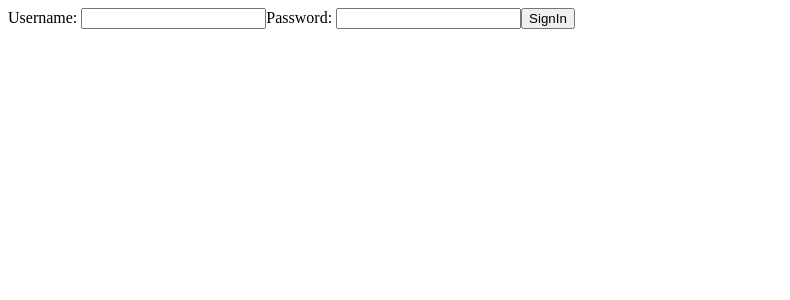
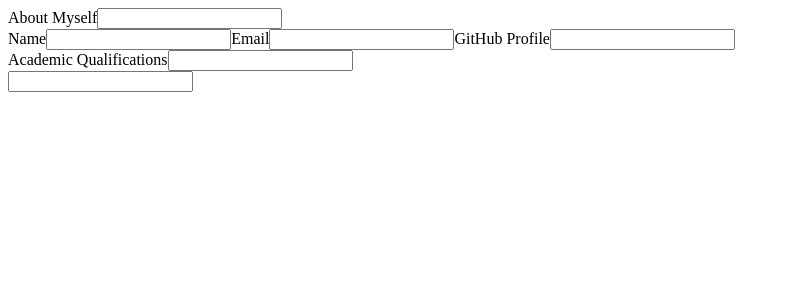
Before and after one commit to evansochieng/Resume-Builder, a React (Create React App) app in the folder resume-builder/: page / in a window 1280 px wide. Shown: the top 300 px of the page, without its empty margins (0-790 px from the left). Built offline with nearby package versions, Linux system fonts and the light colour scheme.

Commit message:
Fill resume items

```diff
--- a/resume-builder/src/App.js
+++ b/resume-builder/src/App.js
@@ -10,7 +10,7 @@ import SignOut from "./components/SignOut";
 function App() {
   return (
     <>
-      <SignIn />
+      <CreateResume />
     </>
   )
 }
--- a/resume-builder/src/components/CreateResume.js
+++ b/resume-builder/src/components/CreateResume.js
@@ -1,7 +1,39 @@
 import React from "react";
 
 function CreateResume(){
+    return (
+        <div>
+            <form className="resume">
+                {/* Information about myself */}
+                <div className="about">
+                    <label htmlFor="about">About Myself</label>
+                    <input type="text" name="about"/>
+                </div>
 
+                {/* Contact details: official name, githubUsername, phone, email */}
+                <div className="contact">
+                    <label htmlFor="name">Name</label>
+                    <input type="text" name="name"/>
+                    <label htmlFor="email">Email</label>
+                    <input type="email" name="email" id="email" />
+                    <label htmlFor="github">GitHub Profile</label>
+                    <input type="text" name="github" />
+                </div>
+
+                {/* Education */}
+                <div className="education">
+                    <label htmlFor="education">Academic Qualifications</label>
+                    <input type="text" name="education" />
+                </div>
+
+                {/* Work Experience */}
+                <div>
+                    <label htmlFor="experience"></label>
+                    <input type="text" name="experience" id="experience" />
+                </div>
+            </form>
+        </div>
+    )
 }
 
 export default CreateResume;
--- a/resume-builder/src/components/SignOut.js
+++ b/resume-builder/src/components/SignOut.js
@@ -1,7 +1,6 @@
 import React from "react";
 
 function SignOut(){
-
 }
 
 export default SignOut;
```
